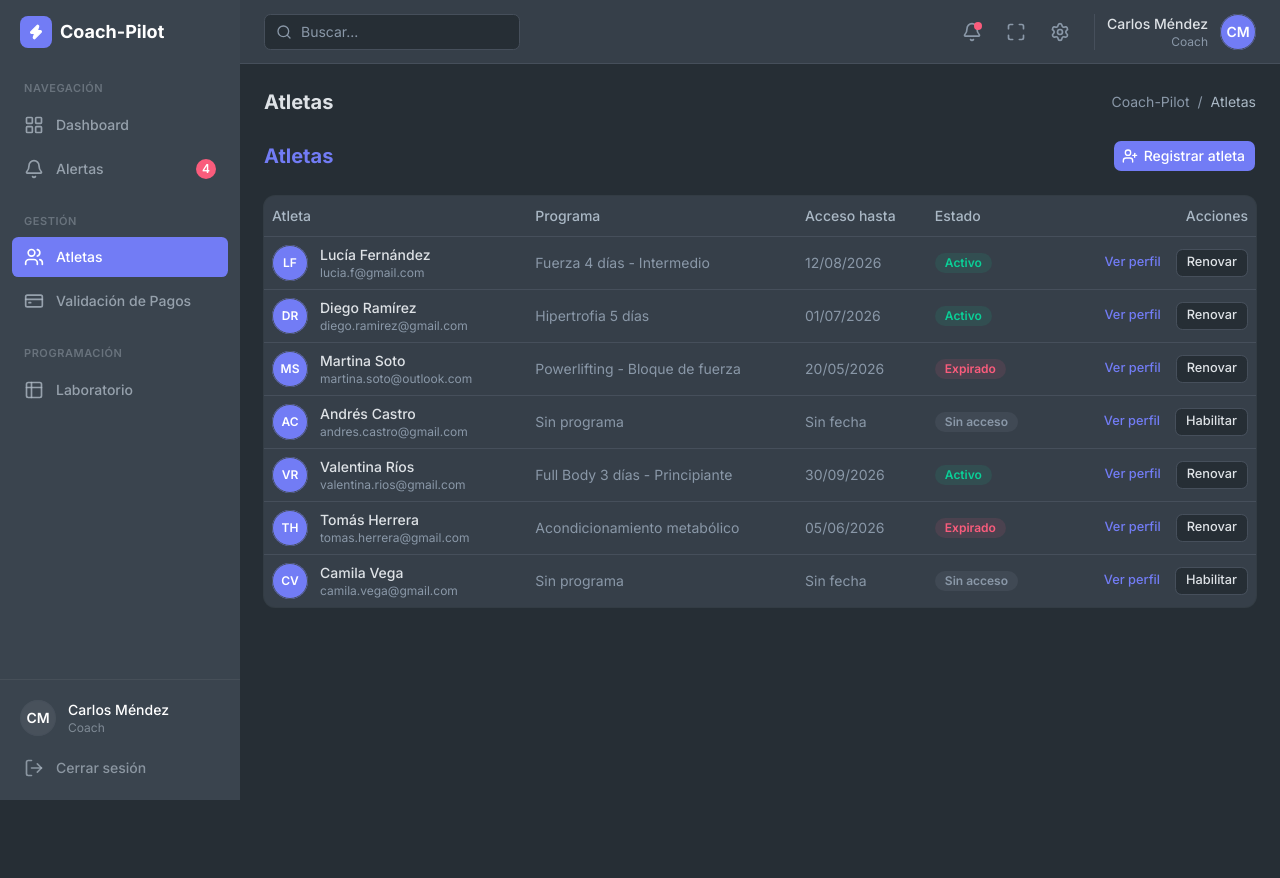
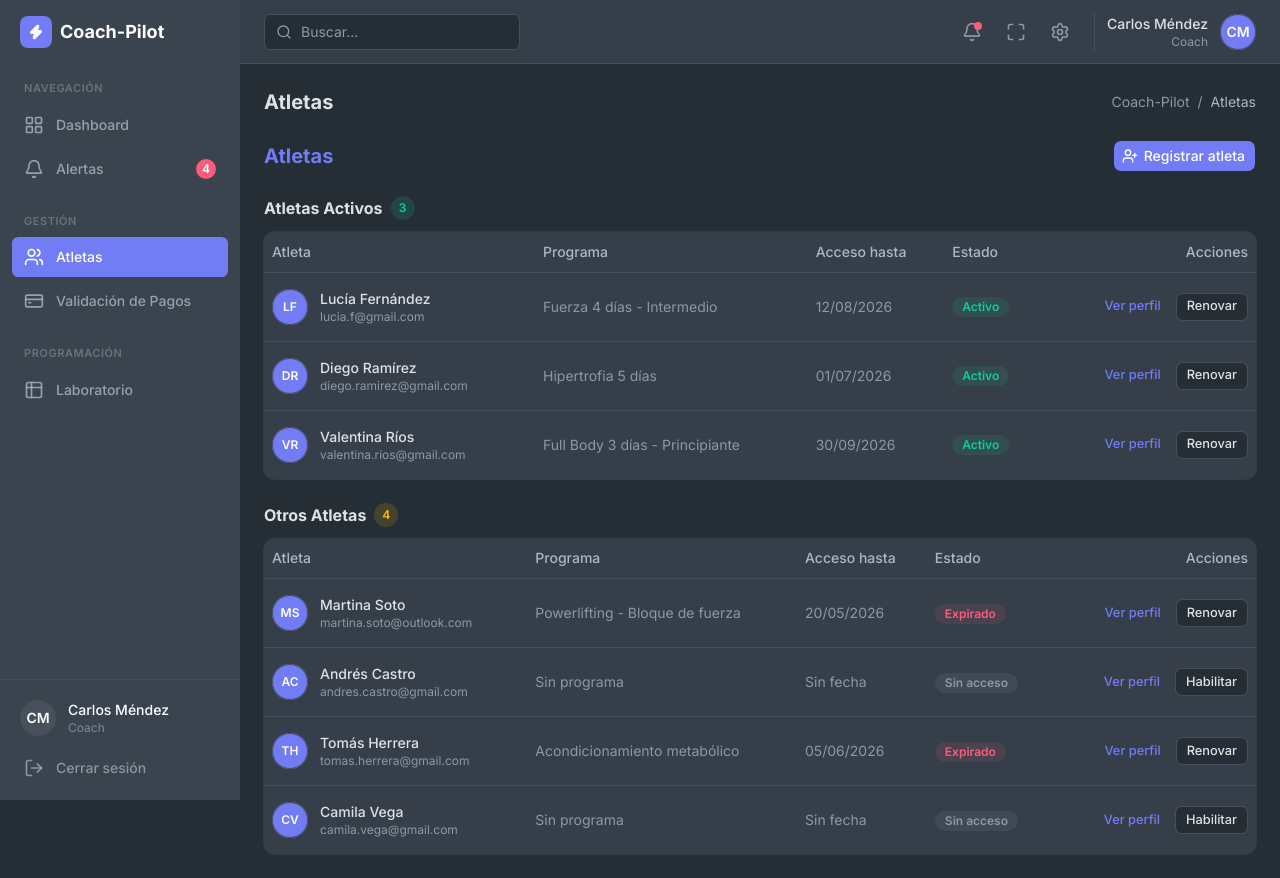
Before and after one commit to JulioCBC13/RPE, a Next.js app: page /atletas in a window 1280 px wide. Before the commit the page ends 800 px from the top, so only its background shows below. Built offline with nearby package versions, Linux system fonts and the light colour scheme.

Commit message:
feat: enhance athlete list display with active and inactive sections

```diff
--- a/app/atletas/page.tsx
+++ b/app/atletas/page.tsx
@@ -22,18 +22,10 @@ import {
 import { athletes } from "@/lib/data"
 
 export default function AtletasPage() {
-  return (
-    <AppShell title="Atletas">
-      <div className="flex flex-col gap-6">
-        <div className="flex items-center justify-between">
-          <h1 className="text-xl font-bold text-primary">Atletas</h1>
-          <Button nativeButton={false} render={<Link href="/atletas/nuevo" />}>
-            <UserPlus data-icon="inline-start" />
-            Registrar atleta
-          </Button>
-        </div>
+  const activeAthletes = athletes.filter((a) => a.status === "activo")
+  const otherAthletes = athletes.filter((a) => a.status !== "activo")
 
-        {athletes.length > 0 ? (
+  const renderTable = (athletesList: typeof athletes) => (
     <Card className="overflow-hidden py-0">
       <div className="overflow-x-auto">
         <Table>
@@ -47,14 +39,27 @@ export default function AtletasPage() {
             </TableRow>
           </TableHeader>
           <TableBody>
-                  {athletes.map((athlete) => (
+            {athletesList.map((athlete) => (
               <AthleteRow key={athlete.id} athlete={athlete} />
             ))}
           </TableBody>
         </Table>
       </div>
     </Card>
-        ) : (
+  )
+
+  return (
+    <AppShell title="Atletas">
+      <div className="flex flex-col gap-6">
+        <div className="flex items-center justify-between">
+          <h1 className="text-xl font-bold text-primary">Atletas</h1>
+          <Button nativeButton={false} render={<Link href="/atletas/nuevo" />}>
+            <UserPlus data-icon="inline-start" />
+            Registrar atleta
+          </Button>
+        </div>
+
+        {athletes.length === 0 ? (
           <Empty className="border">
             <EmptyHeader>
               <EmptyMedia variant="icon">
@@ -70,6 +75,34 @@ export default function AtletasPage() {
               </Button>
             </EmptyContent>
           </Empty>
+        ) : (
+          <div className="flex flex-col gap-6">
+            {/* Atletas Activos */}
+            {activeAthletes.length > 0 && (
+              <section className="flex flex-col gap-3">
+                <div className="flex items-center gap-2">
+                  <h2 className="text-base font-bold text-card-foreground">Atletas Activos</h2>
+                  <span className="flex h-6 min-w-6 items-center justify-center rounded-full bg-success/15 px-1.5 text-xs font-semibold text-success">
+                    {activeAthletes.length}
+                  </span>
+                </div>
+                {renderTable(activeAthletes)}
+              </section>
+            )}
+
+            {/* Otros Atletas */}
+            {otherAthletes.length > 0 && (
+              <section className="flex flex-col gap-3">
+                <div className="flex items-center gap-2">
+                  <h2 className="text-base font-bold text-card-foreground">Otros Atletas</h2>
+                  <span className="flex h-6 min-w-6 items-center justify-center rounded-full bg-warning/15 px-1.5 text-xs font-semibold text-warning">
+                    {otherAthletes.length}
+                  </span>
+                </div>
+                {renderTable(otherAthletes)}
+              </section>
+            )}
+          </div>
         )}
       </div>
     </AppShell>
--- a/components/athlete-row.tsx
+++ b/components/athlete-row.tsx
@@ -10,9 +10,9 @@ export function AthleteRow({ athlete }: { athlete: Athlete }) {
   const actionLabel = athlete.status === "sin_acceso" ? "Habilitar" : "Renovar"
 
   return (
-    <TableRow>
+    <TableRow className="cursor-pointer">
       <TableCell>
-        <div className="flex items-center gap-3">
+        <Link href={`/atletas/${athlete.id}`} className="flex items-center gap-3 py-2 -mx-2 px-2 rounded hover:bg-muted/50 transition-colors">
           <Avatar className="size-9">
             <AvatarFallback className="bg-primary text-xs font-semibold text-primary-foreground">
               {initialsOf(athlete.name)}
@@ -22,7 +22,7 @@ export function AthleteRow({ athlete }: { athlete: Athlete }) {
             <p className="truncate font-medium text-card-foreground">{athlete.name}</p>
             <p className="truncate text-xs text-muted-foreground">{athlete.email}</p>
           </div>
-        </div>
+        </Link>
       </TableCell>
       <TableCell className="text-muted-foreground">{athlete.program ?? "Sin programa"}</TableCell>
       <TableCell className="whitespace-nowrap text-muted-foreground">{formatDate(athlete.accessUntil)}</TableCell>
```
Also changed, not shown: atletas-final.png (added), atletas-split.png (added). Lines whose indentation alone changed are shown as unchanged.
